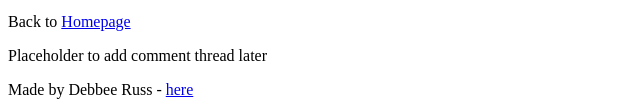
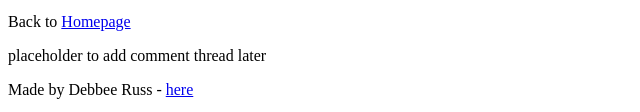
Before and after one commit to debbeeruss/My_First_Portfolio, a plain HTML site: page html_basic/tweets.html in a window 1280 px wide. Shown: the part 694-806 px from the top of the page, 0-640 px from the left. Drawn offline with Linux system fonts and the light colour scheme.

Commit message:
Updated index.html and tweets.html for consistency

```diff
--- a/html_basic/tweets.html
+++ b/html_basic/tweets.html
@@ -5,40 +5,6 @@
     <meta name="viewport" content="width=device-width, initial-scale=1.0">
     <title>Tweets Page</title>
 </head>
-<!---
-<body>
-    <h1>Welcome to Debbee Russ Portfolio!</h1>
-    <p>Find out all you need to know about this vibrant aspiring Software Engineer.</p>
-    <p>I've been passionate about Tech from Senior Secondary School (SS1) and I'm super excited I got this golden opportunity to learn it.</p>
-    <p>I aspire to be a Full Stack devolper specializing in Mobile and Web Applications.</p>
-    <p>Feel free to explore more pages on this site, and don't forget to check out my projects and tweets!</p>
-
-
-    <h2>About Me</h2>
-    <p>I am a beginner web developer, always looking for new challenges to enhance my coding abilities. My goal is to become proficient in full-stack development and build meaningful projects.</p>
-
-
-    <h3>Skills and Interests</h3>
-    <p>I specialize in front-end technologies like HTML, CSS, and JavaScript. I would also love to master back-end development with Node.js and databases. In my free time, I enjoy playing games and reading tech blogs.</p>
-
-
-    <p>Here’s a clickable image of the ALX logo:</p>
-    <a href="https://www.alxafrica.com/">
-        <img src="https://i.ibb.co/gTDZZT8/ALX-Logo-07.png" alt="ALX Logo" style="width: 200px;">
-    </a>
-
-
-    <blockquote class="twitter-tweet">
-        <p lang="en" dir="ltr">This is a sample tweet. Check out my website! <a href="https://twitter.com/my_profile/status/1234567890">https://twitter.com/my_profile/status/1234567890</a></p>&mdash; MyName (@MyUsername) <a href="https://twitter.com/my_profile/status/1234567890">February 22, 2024</a>
-    </blockquote>
-    <script async src="https://platform.twitter.com/widgets.js" charset="utf-8"></script>
-
-
-    <p>Back to <a href="index.html">Homepage</a></p>
-
-
-</body>
--->
 
 <body>
     <!-- Header Section (Navigation) -->
@@ -83,7 +49,7 @@
 
         <!-- Aside Section -->
         <aside>
-            <p>Placeholder to add comment thread later</p>
+            <p>placeholder to add comment thread later</p>
         </aside>
     </main>
 
```
Also changed, not shown: html_basic/index.html (+1 -34 lines).
